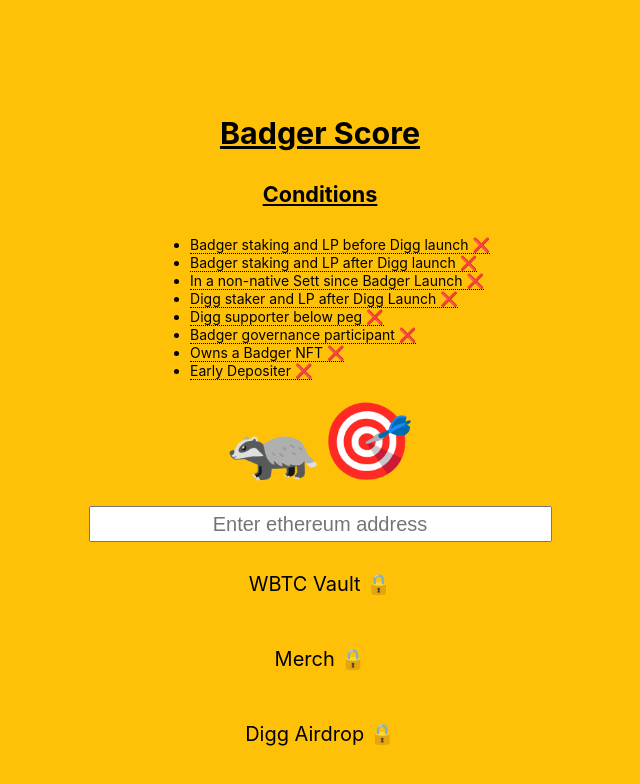
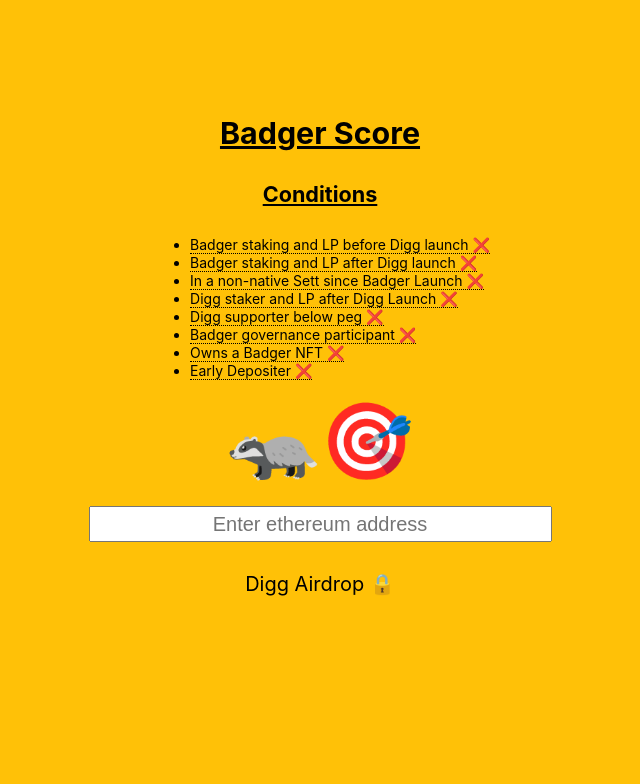
Before and after one commit to Badger-Finance/yearn_whitelist, a React (Create React App) app: page / in a window 1280 px wide. Shown: the top 784 px of the page, without its empty margins (320-960 px from the left). Built offline with nearby package versions, Linux system fonts and the light colour scheme; no server answers.

Commit message:
remove other whitelistts

```diff
--- a/src/App.js
+++ b/src/App.js
@@ -83,16 +83,6 @@ function App() {
             placeholder="Enter ethereum address"
           ></input>
           <div className="whitelist">
-            <Whitelist
-            allowed={address in whitelist && whitelist[address].vaultAllowed}
-            name={"WBTC Vault"}
-            link={"https://app.badger.finance"}
-            />
-            <Whitelist
-            allowed={address in whitelist && whitelist[address].merchAllowed}
-            name={"Merch"}
-            link={"https://shop.badger.finance"}
-            />
            <Whitelist
             allowed={address in whitelist && whitelist[address].diggAirdrop}
             name={"Digg Airdrop"}
```
